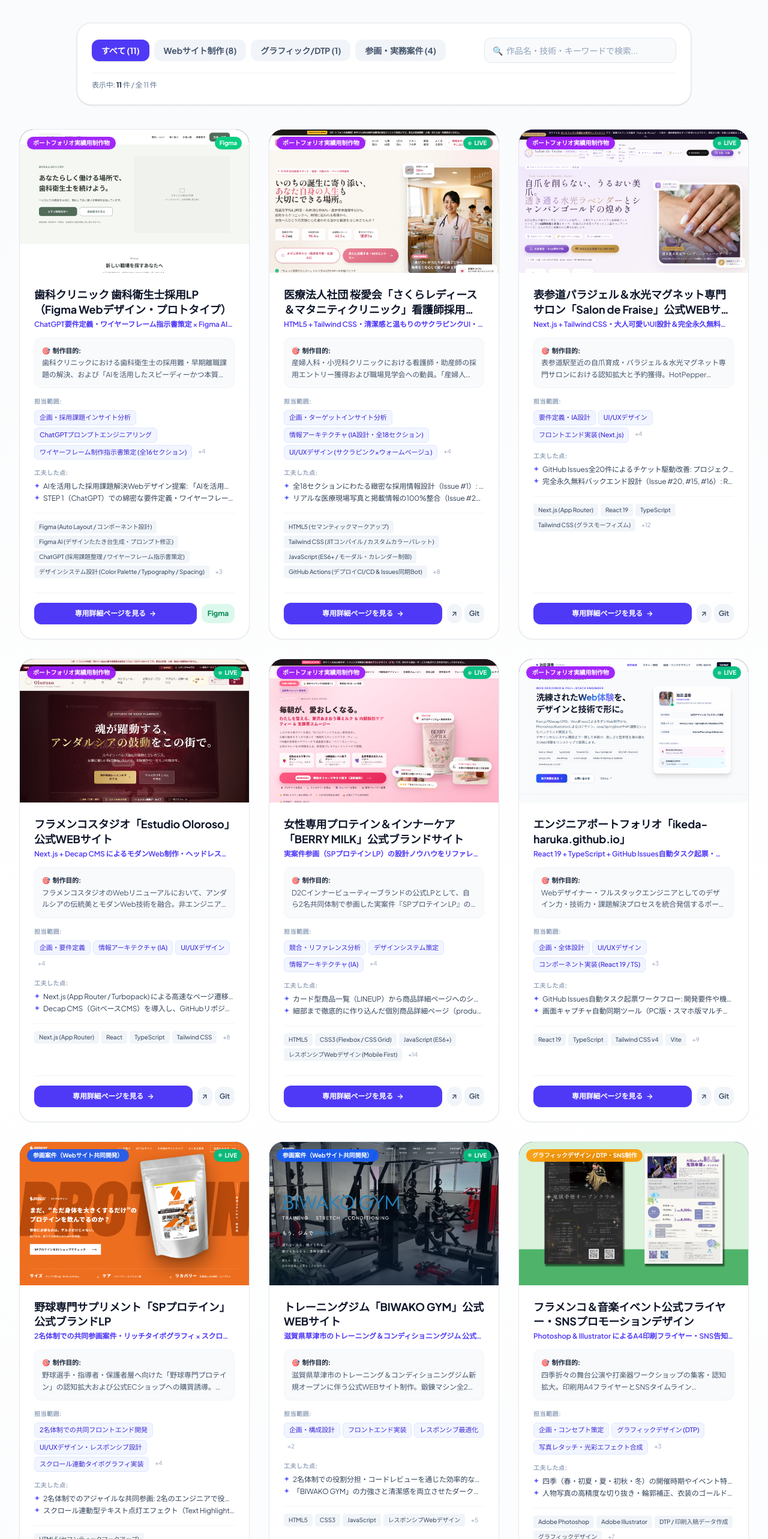
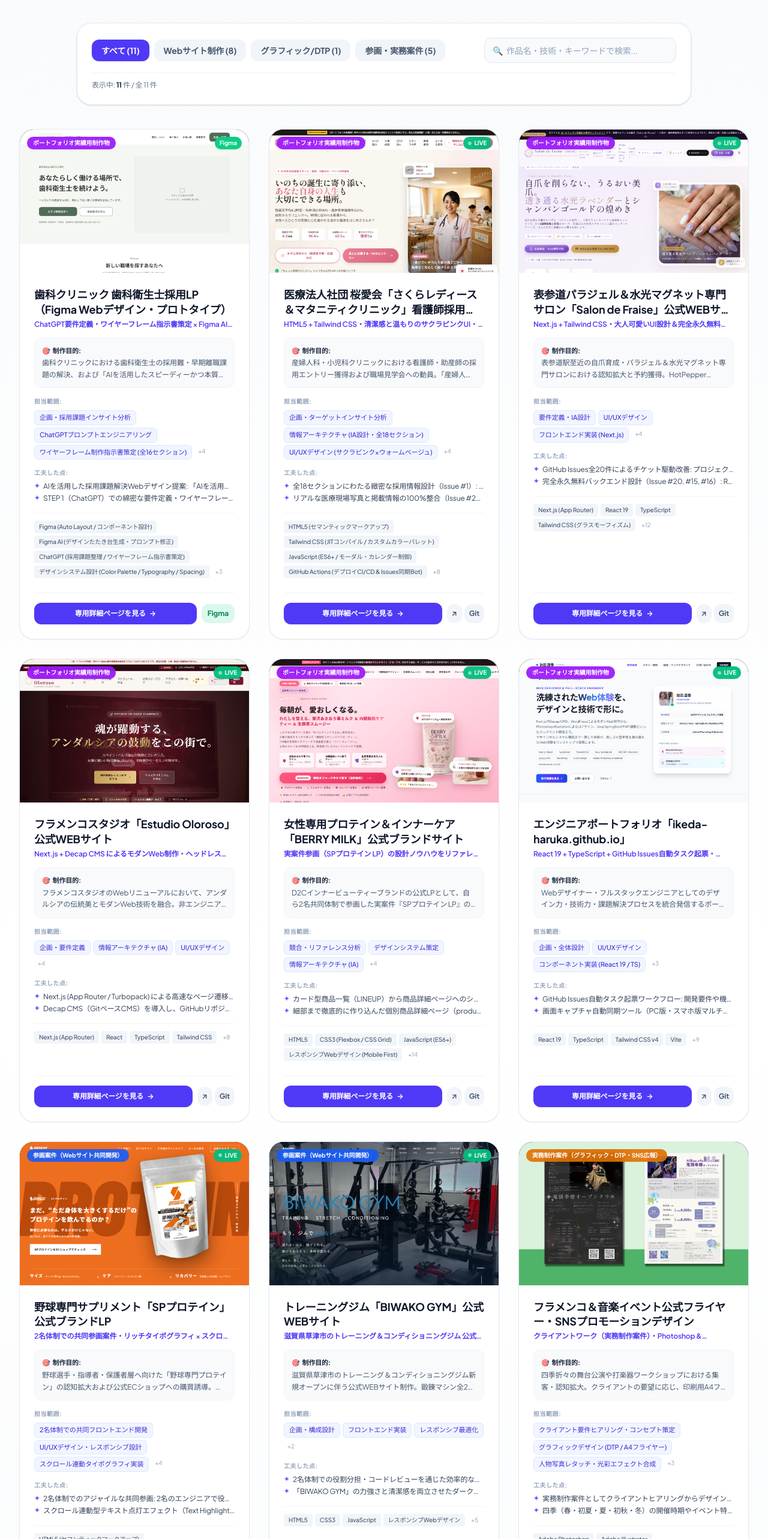
Before and after one commit to ikeda-haruka/ikeda-haruka.github.io, a React (Vite) app: page / in a window 1280 px wide. Shown: the part 1081-3647 px from the top of the page at 60% size. Built offline with nearby package versions, Linux system fonts and the light colour scheme.

Commit message:
feat: フラメンコ＆音楽イベント公式フライヤーを実務案件カテゴリへ統合 (Closes #40)

```diff
--- a/src/components/ProjectDetailPage.tsx
+++ b/src/components/ProjectDetailPage.tsx
@@ -216,7 +216,9 @@
           <div className="flex flex-wrap items-center gap-2.5 mb-4">
             <span
               className={`text-xs font-bold px-3 py-1 rounded-full ${
-                project.badgeType === "graphic"
+                project.badgeType === "client_graphic"
+                  ? "bg-amber-100 text-amber-900 border border-amber-300 font-bold"
+                  : project.badgeType === "graphic"
                   ? "bg-amber-100 text-amber-800 border border-amber-200"
                   : project.badgeType === "portfolio"
                   ? "bg-purple-100 text-purple-700 border border-purple-200"
--- a/src/components/Projects.tsx
+++ b/src/components/Projects.tsx
@@ -24,11 +24,13 @@
         matchesCategory =
           project.category === "portfolio" || project.category === "client_web";
       } else if (activeFilter === "graphic") {
-        matchesCategory = project.category === "graphic";
+        matchesCategory =
+          project.category === "graphic" || project.category === "client_graphic";
       } else if (activeFilter === "client") {
         matchesCategory =
           project.category === "client_web" ||
-          project.category === "client_enterprise";
+          project.category === "client_enterprise" ||
+          project.category === "client_graphic";
       }
 
       if (!matchesCategory) return false;
@@ -63,9 +65,14 @@
     const web = projectsData.filter(
       (p) => p.category === "portfolio" || p.category === "client_web"
     ).length;
-    const graphic = projectsData.filter((p) => p.category === "graphic").length;
+    const graphic = projectsData.filter(
+      (p) => p.category === "graphic" || p.category === "client_graphic"
+    ).length;
     const client = projectsData.filter(
-      (p) => p.category === "client_web" || p.category === "client_enterprise"
+      (p) =>
+        p.category === "client_web" ||
+        p.category === "client_enterprise" ||
+        p.category === "client_graphic"
     ).length;
     return { all: projectsData.length, web, graphic, client };
   }, []);
@@ -258,7 +265,9 @@
                     <div className="absolute top-3 left-3 flex flex-wrap gap-1.5 z-10 pointer-events-none">
                       <span
                         className={`text-[10px] font-bold px-2.5 py-0.5 rounded-full backdrop-blur-md shadow-xs ${
-                          project.badgeType === "graphic"
+                          project.badgeType === "client_graphic"
+                            ? "bg-amber-600/90 text-white"
+                            : project.badgeType === "graphic"
                             ? "bg-amber-500/90 text-white"
                             : project.badgeType === "portfolio"
                             ? "bg-purple-600/90 text-white"
--- a/src/data/projectsData.ts
+++ b/src/data/projectsData.ts
@@ -2418,41 +2418,43 @@
   },
   {
     id: "flamenco-flyer",
-    category: "graphic",
-    categoryLabel: "グラフィックデザイン / DTP・SNS制作",
-    badgeType: "graphic",
+    category: "client_graphic",
+    categoryLabel: "実務制作案件（グラフィック・DTP・SNS広報）",
+    badgeType: "client_graphic",
     title: "フラメンコ＆音楽イベント公式フライヤー・SNSプロモーションデザイン",
-    subtitle: "Photoshop & Illustrator によるA4印刷フライヤー・SNS告知バナー・カルーセル画像制作",
+    subtitle: "クライアントワーク（実務制作案件）・Photoshop & Illustrator によるA4印刷フライヤー・SNS告知バナー・カルーセル画像制作",
     description:
-      "フラメンコや打楽器（カホン）ワークショップなどの音楽・舞台イベントに向けた公式フライヤーおよびSNSプロモーション用デザイン群。Adobe PhotoshopおよびIllustratorを使用し、A4印刷用フライヤー（ダークトーン／ライトトーンの2パターンデザイン提案）からInstagram/Facebook向けの告知バナー、詳細解説カルーセルスライドまで幅広く制作。人物写真の切り抜き・レタッチ・光彩エフェクト加工から、タイポグラフィ、情報階層化、受講クラス・料金・アクセス案内のレイアウトまでを一貫して担当。",
+      "フラメンコスタジオや舞台主催者・音楽家からの直接依頼による実務制作案件。フラメンコや打楽器（カホン）ワークショップなどの音楽・舞台イベントに向けた公式印刷フライヤーおよびSNSプロモーション用デザイン群。クライアントのヒアリングに基づき、Adobe PhotoshopおよびIllustratorを使用し、A4印刷用フライヤー（ダークトーン／ライトトーンの2パターンデザイン提案）からInstagram/Facebook向けの告知バナー、詳細解説カルーセルスライドまで幅広く制作。人物写真の切り抜き・レタッチ・光彩エフェクト加工から、タイポグラフィ、情報階層化、受講クラス・料金・アクセス案内のレイアウト、印刷入稿（CMYK/トンボ・塗り足し設定）までを一貫して担当しました。",
     overview:
-      "四季（春・初夏・夏・初秋・冬）それぞれの開催時期や気候・テーマ、打楽器ワークショップのリズム感に合わせて、カラーパレットや装飾モチーフ（桜・新緑・紫陽花・紅葉・ホリデーオーナメント、幾何学リズムパターンなど）を綿密に設計。印刷用A4フライヤー（高解像度CMYK）とSNS用スクエアバナー（RGB）双方の媒体特性を最適化し、紙面・タイムライン双方で一目で目を引き、参加申込みへと繋がる導線（QRコード配置等）を構築しました。",
+      "四季（春・初夏・夏・初秋・冬）それぞれの開催時期や気候・テーマ、打楽器ワークショップのリズム感に合わせて、カラーパレットや装飾モチーフ（桜・新緑・紫陽花・紅葉・ホリデーオーナメント、幾何学リズムパターンなど）を綿密に設計。印刷用A4フライヤー（高解像度CMYK）とSNS用スクエアバナー（RGB）双方の媒体特性を最適化し、紙面・タイムライン双方で一目で目を引き、参加申込みへと繋がる導線（QRコード配置等）を構築。実際のクライアントワークとして高い集客成果と満足度を獲得しました。",
     purpose:
-      "四季折々の舞台公演や打楽器ワークショップの集客・認知拡大。印刷用A4フライヤーとSNSタイムライン（Instagram/Facebook）それぞれの媒体特性に特化したビジュアルを制作し、高精度の人物レタッチと季節感ある世界観で受講申込・チケット購買へ直結させる。",
+      "四季折々の舞台公演や打楽器ワークショップにおける集客・認知拡大。クライアントの要望に応じ、印刷用A4フライヤーとSNSタイムライン（Instagram/Facebook）それぞれの媒体特性に特化したビジュアルを制作。高精度の人物レタッチと季節感ある世界観で受講申込・チケット購買へ直結させること。",
     role: [
-      "企画・コンセプト策定",
-      "グラフィックデザイン (DTP)",
-      "写真レタッチ・光彩エフェクト合成",
-      "タイポグラフィ・文字組み",
-      "SNSバナー・スライド展開",
-      "印刷入稿データ作成 (CMYK)",
+      "クライアント要件ヒアリング・コンセプト策定",
+      "グラフィックデザイン (DTP / A4フライヤー)",
+      "人物写真レタッチ・光彩エフェクト合成",
+      "タイポグラフィ・文字組み・情報階層化",
+      "SNSプロモーションバナー・スライド展開",
+      "印刷入稿データ作成 (CMYK / 塗り足し・トンボ)",
     ],
     image: flyerFlamencoImg,
     imageCaption: "A4完成フライヤー 2パターン提案（左: ダークトーン / 右: ライトトーン）",
     technologies: [
       "Adobe Photoshop",
       "Adobe Illustrator",
-      "DTP / 印刷入稿データ作成",
+      "DTP / 印刷入稿データ作成 (CMYK)",
       "グラフィックデザイン",
       "SNSバナー・カルーセル制作",
       "人物写真切り抜き・レタッチ",
-      "色調補正・エフェクト合成",
-      "タイポグラフィ",
+      "色調補正・光彩エフェクト合成",
+      "タイポグラフィ・文字組み",
       "情報アーキテクチャ（IA）",
       "季節別コンセプトカラー設計",
       "QRコード導線設計",
+      "クライアントワーク（実務制作）",
     ],
     features: [
+      "実務制作案件としてクライアントヒアリングからデザイン提案、印刷入稿まで一貫対応: 主催者・音楽家のニーズを丁寧に汲み取り、ダーク／ライトの2パターン提案や複数フォーマット展開を推進",
       "四季（春・初夏・夏・初秋・冬）の開催時期やイベント特性に応じた色彩心理・モチーフの巧みな使い分けと世界観構築",
       "人物写真の高精度な切り抜き・輪郭補正、衣装のゴールドフリンジや楽器テクスチャを活かした色調補正・光彩エフェクト加工（Photoshop）",
       "クラス詳細（テクニカ・振付・コムニカシオン、初心者向け打楽器講座）、料金表、キャンセルポリシー、アクセス等の複雑な情報を一目で理解できる階層レイアウト（Illustrator）",
--- a/src/types/project.ts
+++ b/src/types/project.ts
@@ -2,7 +2,8 @@
   | "portfolio"
   | "client_web"
   | "client_enterprise"
-  | "graphic";
+  | "graphic"
+  | "client_graphic";
 
 export interface Screenshot {
   src: string;
@@ -173,7 +174,7 @@
   id: string;
   category: ProjectCategory;
   categoryLabel: string;
-  badgeType: "portfolio" | "client_web" | "client_enterprise" | "graphic";
+  badgeType: "portfolio" | "client_web" | "client_enterprise" | "graphic" | "client_graphic";
   title: string;
   subtitle: string;
   description: string;
```
